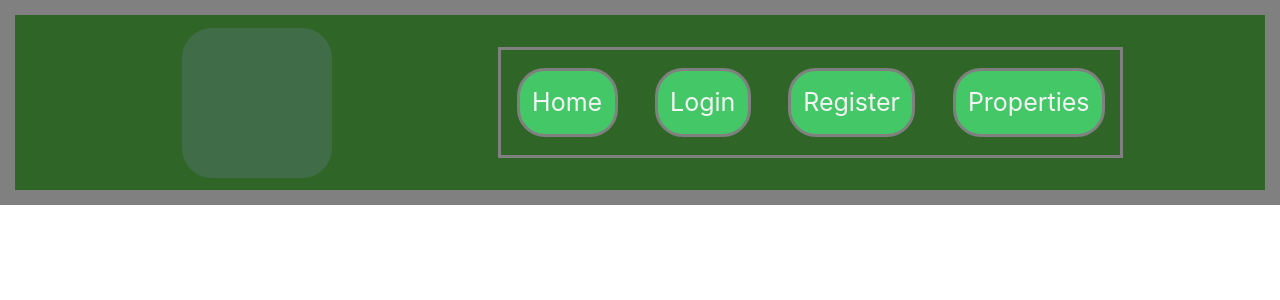
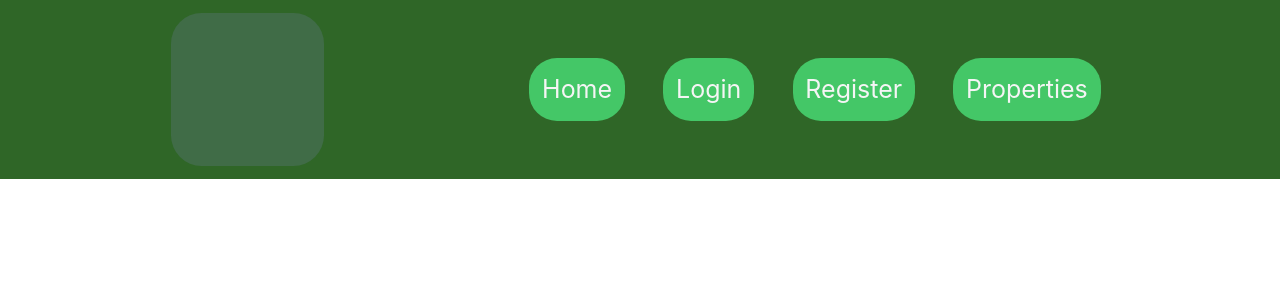
Before and after one commit to DeeDowns/front-end, a React (Create React App) app: page / in a window 1280 px wide. Shown: the top 300 px of the page. Built offline with nearby package versions, Linux system fonts and the light colour scheme; no server answers.

Commit message:
no borders

```diff
--- a/src/index.css
+++ b/src/index.css
@@ -3,7 +3,7 @@
   padding: 0;
   margin: 0;
   max-width: 100%;
-  border: 3px solid grey;
+  /* border: 3px solid grey; */
 }
 
 html {
```
